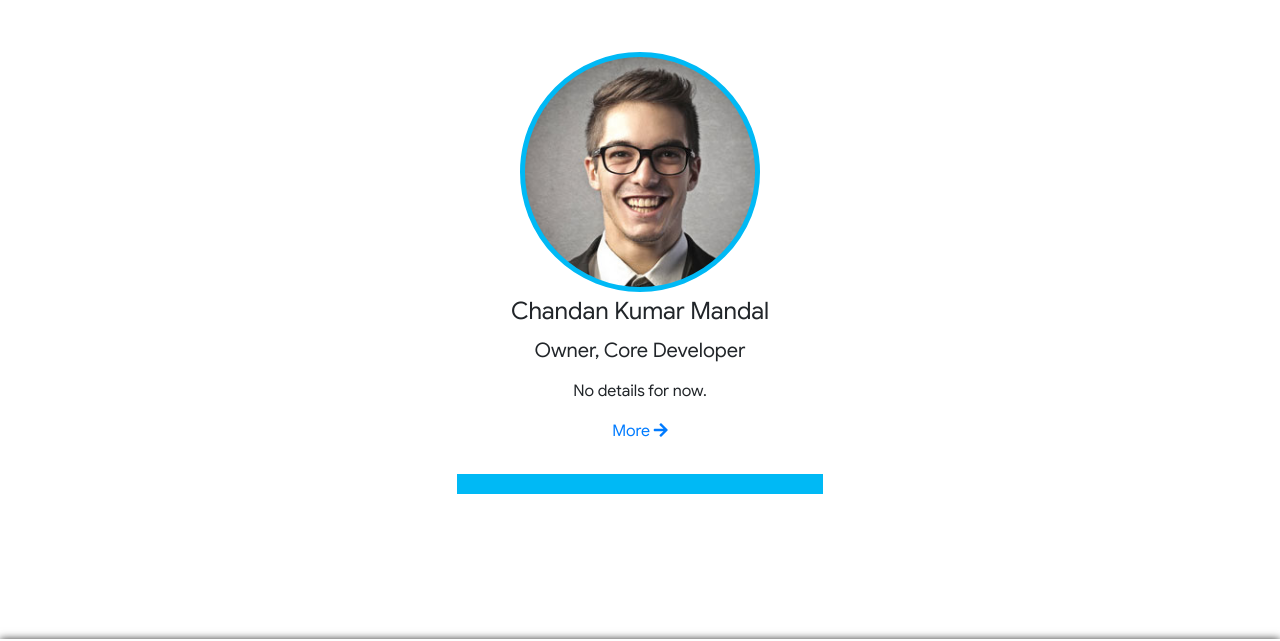
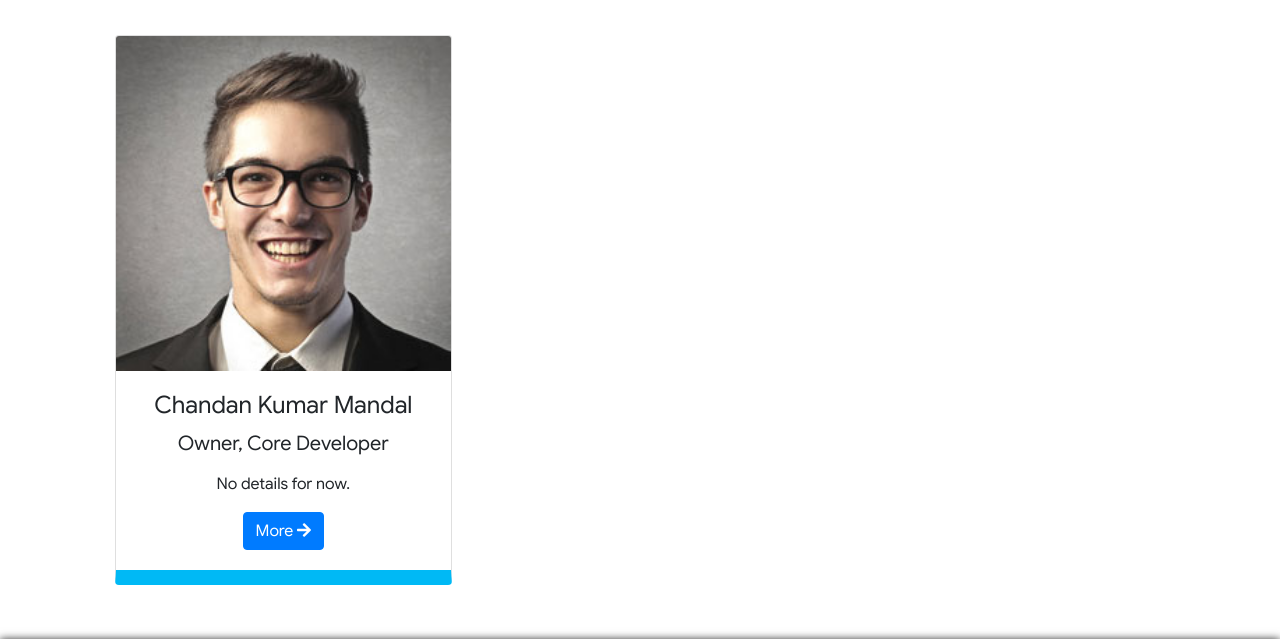
Before and after one commit to chankruze/automatic-adventure, a plain HTML site: page staffs/index.html in a window 1280 px wide. Shown: the part 111-752 px from the top of the page. Drawn offline with Linux system fonts and the light colour scheme.

Commit message:
blog.geekofia.in: update staffs layout
Signed-off-by: chankruze <chankruze@gmail.com>

```diff
--- a/assets/css/index.css
+++ b/assets/css/index.css
@@ -63,7 +63,7 @@ mark {
 .content {
     /* margin-top: 100px; */
     padding-top: 70px;
-    padding-bottom: 10px;
+    padding-bottom: 50px;
 }
 
 .highlighter-rouge {
@@ -74,7 +74,6 @@ mark {
     border: none;
     border-radius: 5px;
 }
-
 
 .latest-posts {
     list-style-type: none;
--- a/assets/css/staffs.css
+++ b/assets/css/staffs.css
@@ -1,40 +1,12 @@
 .staffs-box {
-    padding: 20px;
+    padding: 30px 30px 10px 30px;
 }
 
-h2{
-    margin: auto;
+.card{
+    text-align: center;
+    border-bottom: 15px solid #00B9F5;
+}
+
+.title-staffs{
     text-align: center;
 }
-
-.staff-image {
-    display: block;
-    background: url(/assets/images/staffs/13.jpg);
-    background-size: cover;
-    /* background-repeat: no-repeat; */
-    margin: auto;
-    height: 240px;
-    width: 240px;
-    /* max-height: 240px;
-    min-height: 240px;
-    max-width: 240px;
-    min-width: 240px; */
-    border: 5px solid #00B9F5;
-    border-radius: 50%;
-}
-
-.staff-profile {
-    text-align: center;
-    margin: 20px;
-    padding: 15px;
-    border-bottom: 20px solid #00B9F5;
-}
-
-.staff-image,
-.staff-name {
-    padding: 5px;
-}
-
-.fa-staff-icon {
-    padding-right: 5px;
-}
--- a/feed.xml
+++ b/feed.xml
@@ -1,4 +1,4 @@
-<?xml version="1.0" encoding="utf-8"?><feed xmlns="http://www.w3.org/2005/Atom" ><generator uri="https://jekyllrb.com/" version="3.8.5">Jekyll</generator><link href="/feed.xml" rel="self" type="application/atom+xml" /><link href="/" rel="alternate" type="text/html" /><updated>2019-05-21T16:10:01+05:30</updated><id>/feed.xml</id><title type="html">GEEKOFIA</title><subtitle>Blogs</subtitle><entry><title type="html">Workaround to fix unexpected token at start of statement error with clang</title><link href="/patches/2019/05/20/unexpected-token-at-start-of-statement-patch.html" rel="alternate" type="text/html" title="Workaround to fix unexpected token at start of statement error with clang" /><published>2019-05-20T07:27:34+05:30</published><updated>2019-05-20T07:27:34+05:30</updated><id>/patches/2019/05/20/unexpected-token-at-start-of-statement-patch</id><content type="html" xml:base="/patches/2019/05/20/unexpected-token-at-start-of-statement-patch.html">&lt;p&gt;My life is a litle bit weired. I never got success on first attempt, there is always some errors, bugs. So, now-a-days seeing an error
+<?xml version="1.0" encoding="utf-8"?><feed xmlns="http://www.w3.org/2005/Atom" ><generator uri="https://jekyllrb.com/" version="3.8.5">Jekyll</generator><link href="/feed.xml" rel="self" type="application/atom+xml" /><link href="/" rel="alternate" type="text/html" /><updated>2019-05-21T17:34:43+05:30</updated><id>/feed.xml</id><title type="html">GEEKOFIA</title><subtitle>Blogs</subtitle><entry><title type="html">Workaround to fix unexpected token at start of statement error with clang</title><link href="/patches/2019/05/20/unexpected-token-at-start-of-statement-patch.html" rel="alternate" type="text/html" title="Workaround to fix unexpected token at start of statement error with clang" /><published>2019-05-20T07:27:34+05:30</published><updated>2019-05-20T07:27:34+05:30</updated><id>/patches/2019/05/20/unexpected-token-at-start-of-statement-patch</id><content type="html" xml:base="/patches/2019/05/20/unexpected-token-at-start-of-statement-patch.html">&lt;p&gt;My life is a litle bit weired. I never got success on first attempt, there is always some errors, bugs. So, now-a-days seeing an error
 is a normal thing for me. To be honest i think if there were no struggle to get things working, maybe i couldn’t be here. Now come to the
 actual issue, what error do we have here ?
 &lt;!--excerpt--&gt;
--- a/staffs/index.html
+++ b/staffs/index.html
@@ -152,17 +152,19 @@
         <!-- Rendered Content-->
         <link rel="stylesheet" type="text/css" href="/assets/css/staffs.css">
 
-<h2>Our Staffs</h2>
+<h2 class="title-staffs">Our Staffs</h2>
 
-<div class="row staffs-box justify-content-center">
+<div class="card-columns staffs-box">
 
-  <div class="col-4 staff-profile">
-    <div class="staff-image"></div>
-    <h4 class="staff-name">Chandan Kumar Mandal</h4>
-    <h5>Owner, Core Developer</h5>
-    <p class="staff-content"><p>No details for now.</p>
+  <div class="card">
+    <img src="/assets/images/staffs/13.jpg" class="card-img-top" alt="...">
+    <div class="card-body">
+      <h4 class="card-title">Chandan Kumar Mandal</h4>
+      <h5>Owner, Core Developer</h5>
+      <p class="card-text"><p>No details for now.</p>
 </p>
-    <p><a href="/authors/chankruze.html">More <i class="fas fa-arrow-right"></i></a></p>
+      <a href="/authors/chankruze.html" class="btn btn-primary stretched-link">More <i class="fas fa-arrow-right"></i></a></a>
+    </div>
   </div>
 
 </div>
```
Also changed, not shown: authors/chankruze.html (+2 -2 lines).
